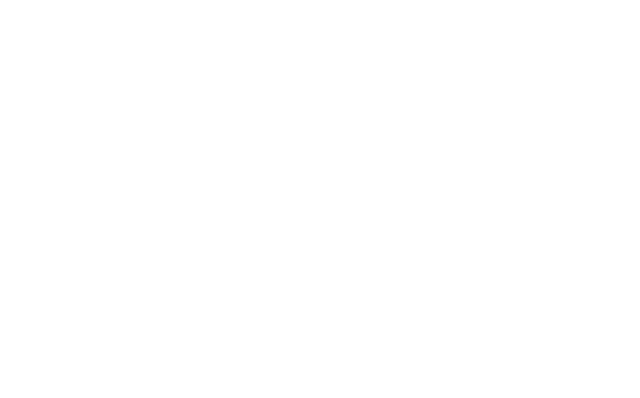
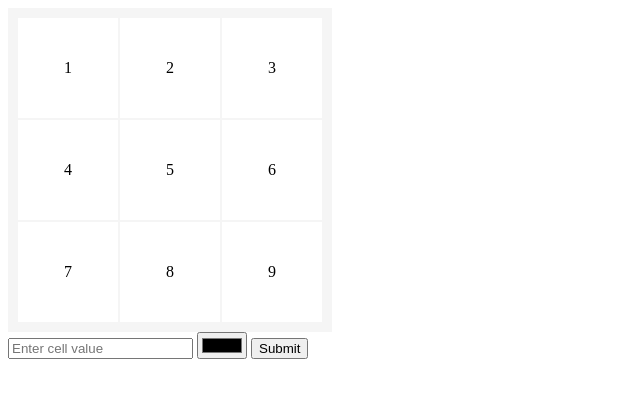
Before and after one commit to acciojob/Replit-Asian-Paints-Mousumi84, a website: page main.html in a window 1280 px wide. Shown: the whole page, without its empty margins (0-640 px from the left). Drawn offline with Linux system fonts and the light colour scheme.

Commit message:
created a submission

```diff
--- a/main.html
+++ b/main.html
@@ -7,7 +7,22 @@
 </head>
 
 <body>
-	<!-- the entire body must be written by student -->
+	 <div id="grid">
+		<div id="1" class="box">1</div>
+		<div id="2" class="box">2</div>
+		<div id="3" class="box">3</div>
+		<div id="4" class="box">4</div>
+		<div id="5" class="box">5</div>
+		<div id="6" class="box">6</div>
+		<div id="7" class="box">7</div>
+		<div id="8" class="box">8</div>
+		<div id="9" class="box">9</div>
+	</div>
+	<form>
+		<input type="number" id="input-id" name="inputId" placeholder="Enter cell value" required>
+		<input type="color" id="color-id" name="color" required>
+		<button>Submit</button>
+	</form>
     <script type="text/javascript" src="./script.js">
 </script>
 
--- a/script.js
+++ b/script.js
@@ -1 +1,21 @@
-//your JS code here. If required.
+let grid=document.querySelector("#grid");
+let form=document.querySelector("form");
+let previousSelectedCell=null;
+
+form.addEventListener("submit", (eveObj) => {
+	eveObj.preventDefault();
+
+	let inputvalue=form[0].value;
+	let colorvalue=form[1].value;
+
+	console.log(inputvalue, colorvalue);
+	let cell=document.getElementById(inputvalue);
+	cell.style.background= colorvalue;
+
+	if(previousSelectedCell)
+	{
+		previousSelectedCell.style.background= "transparent";
+	}
+	previousSelectedCell=cell;
+
+});
--- a/styles.css
+++ b/styles.css
@@ -1 +1,16 @@
-/*  your css code here. If applicable */
+#grid {
+    display: inline-grid;
+    grid-template-columns: repeat(3, 100px);
+    gap: 2px;
+    padding: 10px;
+    background-color: whitesmoke;
+
+}
+
+.box {
+    display: flex;
+    align-items: center;
+    height: 100px;
+    justify-content: center;
+    background-color: white;
+}
```
